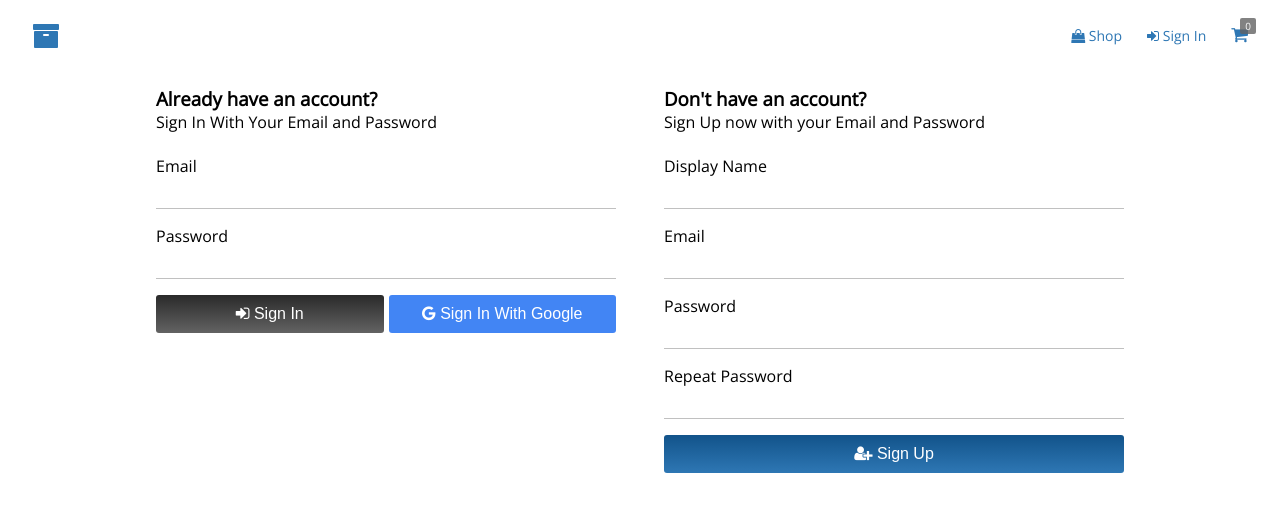
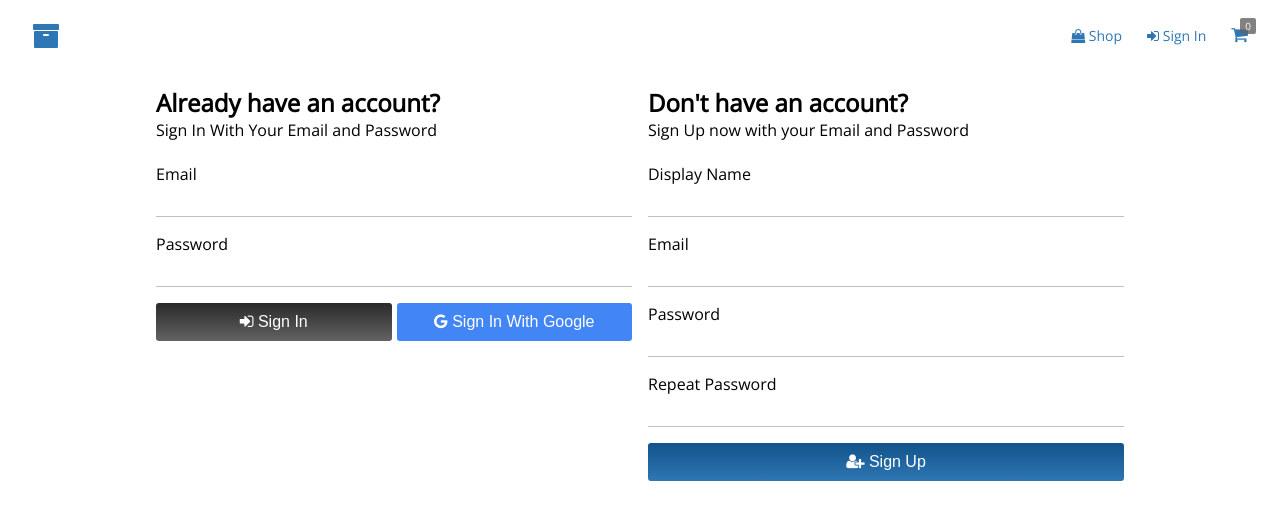
Before and after one commit to MazanLabeeb/MehakStore, a React (Create React App) app: page /auth in a window 1280 px wide. Shown: the top 520 px of the page. Built offline with nearby package versions, Linux system fonts and the light colour scheme; no server answers; the database is empty.

Commit message:
Lesson 12

```diff
--- /dev/null
+++ b/src/Components/category-preview/category-preview.component.jsx
@@ -0,0 +1,21 @@
+import { Fragment } from "react";
+import ProductCard from "../product-card/product-card.component";
+
+const CategoryPreview = ({title, categoriesMap}) => {
+    return (
+        <Fragment>
+            <h1>
+                {title}
+            </h1>
+            <div className="categories-container">
+                {categoriesMap[title].filter((_,index)=> index < 4).map((product) => {
+                    return (
+                        <ProductCard key={product.id} product={product} />
+                    );
+                })}
+            </div>
+        </Fragment>
+    )
+
+}
+export default CategoryPreview;
--- a/src/Components/shop/shop.component.jsx
+++ b/src/Components/shop/shop.component.jsx
@@ -2,6 +2,7 @@ import { Fragment, useContext } from "react";
 import ProductCard from "../product-card/product-card.component";
 import "../directory/directory.style.scss";
 import { CategoriesContext } from "../../Context/categories.context";
+import CategoryPreview from "../category-preview/category-preview.component";
 
 
 
@@ -12,18 +13,7 @@ const Shop = () => {
             {
                 Object.keys(categoriesMap).map((title, index) => {
                     return (
-                        <Fragment key={index}>
-                            <h1>
-                                {title}
-                            </h1>
-                            <div className="categories-container">
-                                {categoriesMap[title].map((product) => {
-                                    return (
-                                        <ProductCard key={product.id} product={product} />
-                                    );
-                                })}
-                            </div>
-                        </Fragment>
+                        <CategoryPreview key={index} title={title} categoriesMap={categoriesMap}   />
                     )
 
                 }
--- a/src/Components/sign-in-form/sign-in-form.component.jsx
+++ b/src/Components/sign-in-form/sign-in-form.component.jsx
@@ -57,7 +57,7 @@ const SignInForm = () => {
 
     return (
         <div className="signIn-form">
-            <h3>Already have an account?</h3>
+            <h2>Already have an account?</h2>
             <p>Sign In With Your Email and Password</p>
             <br />
             <form onSubmit={submitHandler}>
--- a/src/Components/sign-in-form/sign-in-form.style.scss
+++ b/src/Components/sign-in-form/sign-in-form.style.scss
@@ -1,5 +1,4 @@
 .signIn-form{
-    padding: 16px;
     form{
         max-width: 500px;
     }
--- a/src/Components/sign-up-form/sign-up-form.component.jsx
+++ b/src/Components/sign-up-form/sign-up-form.component.jsx
@@ -67,7 +67,7 @@ const SignUpForm = () => {
 
     return (
         <div className="signup-form">
-            <h3>Don't have an account?</h3>
+            <h2>Don't have an account?</h2>
             <p>Sign Up now with your Email and Password</p>
             <br />
             <form onSubmit={submitHandler}>
--- a/src/Components/sign-up-form/sign-up-form.style.scss
+++ b/src/Components/sign-up-form/sign-up-form.style.scss
@@ -1,5 +1,4 @@
 .signup-form{
-    padding: 16px;
     form{
         max-width: 500px;
     }
--- a/src/Routes/Authentication/Authentication.style.scss
+++ b/src/Routes/Authentication/Authentication.style.scss
@@ -4,7 +4,6 @@
 
     &>div {
         width: 100%;
-        padding: 16px;
     }
 
     &>div:first-child {
--- a/src/index.scss
+++ b/src/index.scss
@@ -25,4 +25,5 @@ img {
 .body-max-width{
   margin: 0 auto;
   max-width: 1000px;
+  padding: 16px;
 }
```
Also changed, not shown: src/Components/category-preview/category-preview.style.scss (added).
